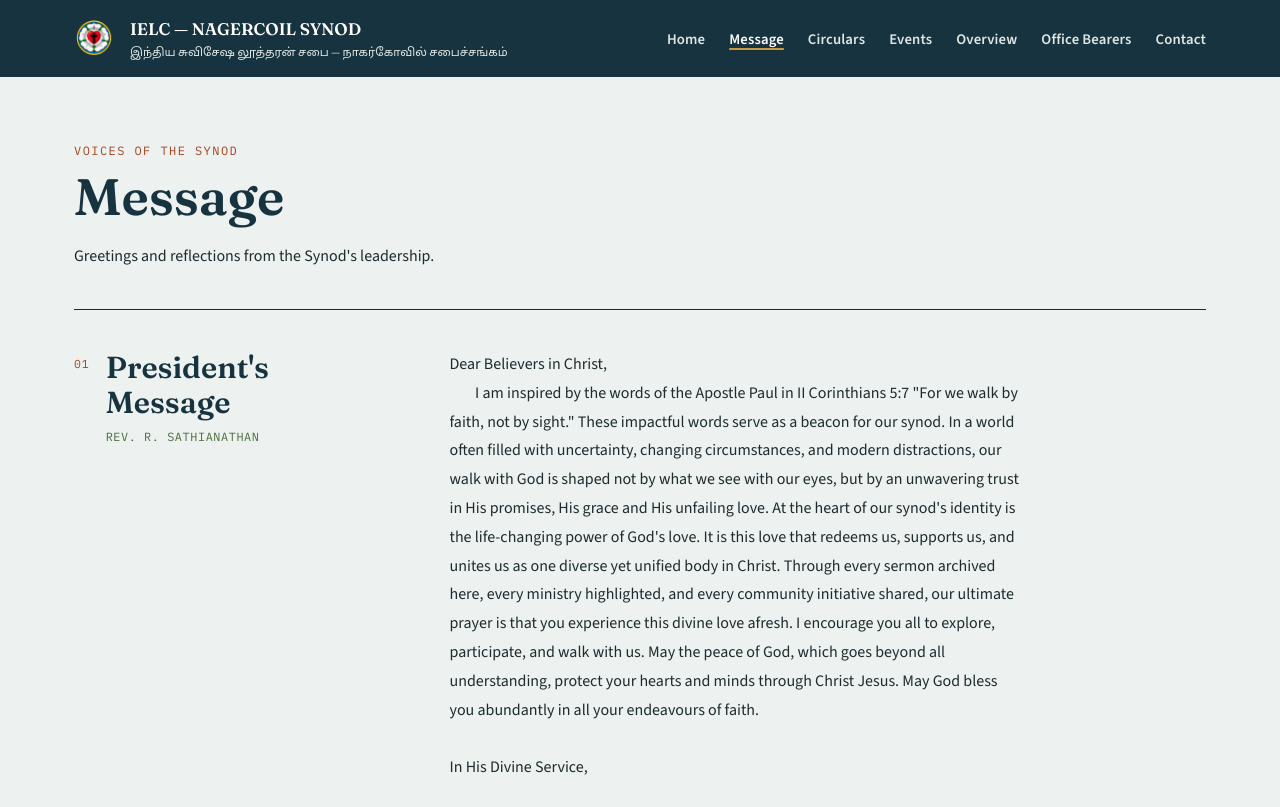
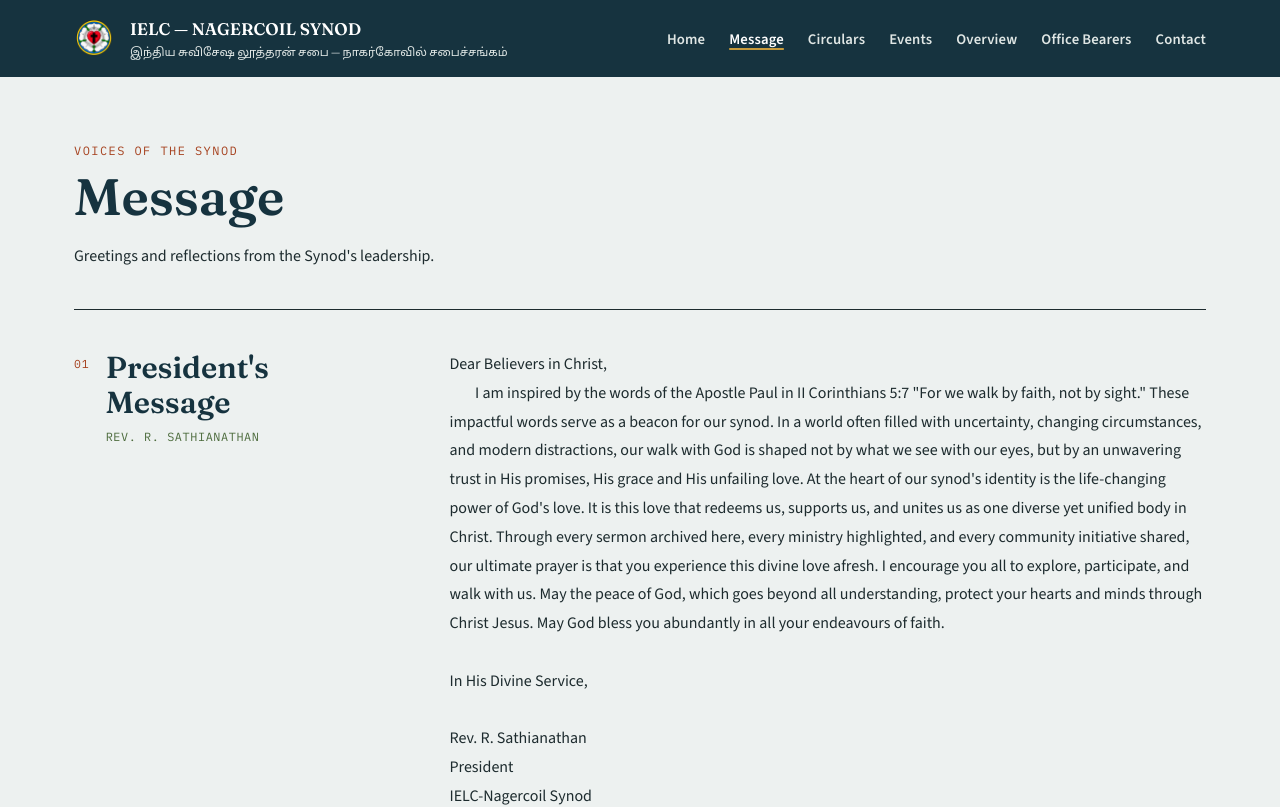
Before and after one commit to waltermichelraja/ielc-nagercoil-synod, a React (Vite) app in the folder frontend/: page /message in a window 1280 px wide. Shown: the top 807 px of the page. Built offline with nearby package versions, Linux system fonts and the light colour scheme.

Commit message:
style(frontend): justify message-content in Message page

```diff
--- a/frontend/src/styles/style.css
+++ b/frontend/src/styles/style.css
@@ -299,7 +299,7 @@
 .message-index{flex:0 0 auto;font-family:var(--font-mono);font-size:.72rem;line-height:1.4;letter-spacing:.08em;color:var(--color-laterite);padding-top:.35rem}
 .message-heading h2{font-size:clamp(1.35rem,2.4vw,1.9rem);line-height:1.15;margin-bottom:.5rem}
 .message-author{margin:0;font-family:var(--font-mono);font-size:.74rem;line-height:1.5;letter-spacing:.05em;text-transform:uppercase;color:var(--color-palmyra)}
-.message-content{max-width:72ch;white-space:pre-wrap;overflow-wrap:anywhere;font-family:var(--font-body);font-size:1rem;line-height:1.8;color:var(--color-ink)}
+.message-content{max-width:none;width:100%;white-space:pre-wrap;overflow-wrap:anywhere;font-family:var(--font-body);font-size:1rem;line-height:1.8;color:var(--color-ink)}
 @media(max-width:720px){.message-entry{grid-template-columns:1fr;gap:var(--space-2);padding:var(--space-3) 0}.message-heading h2{font-size:1.45rem}.message-content{font-size:.98rem;line-height:1.75}}
 
 /* ---------- Circulars ---------- */
```
